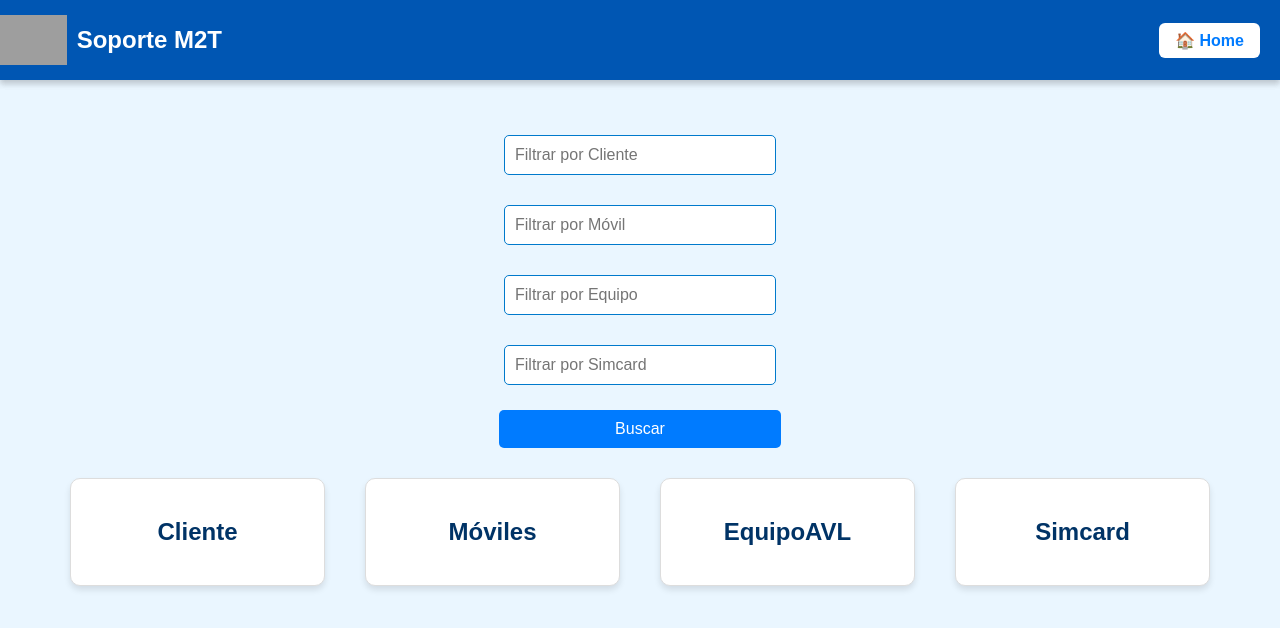
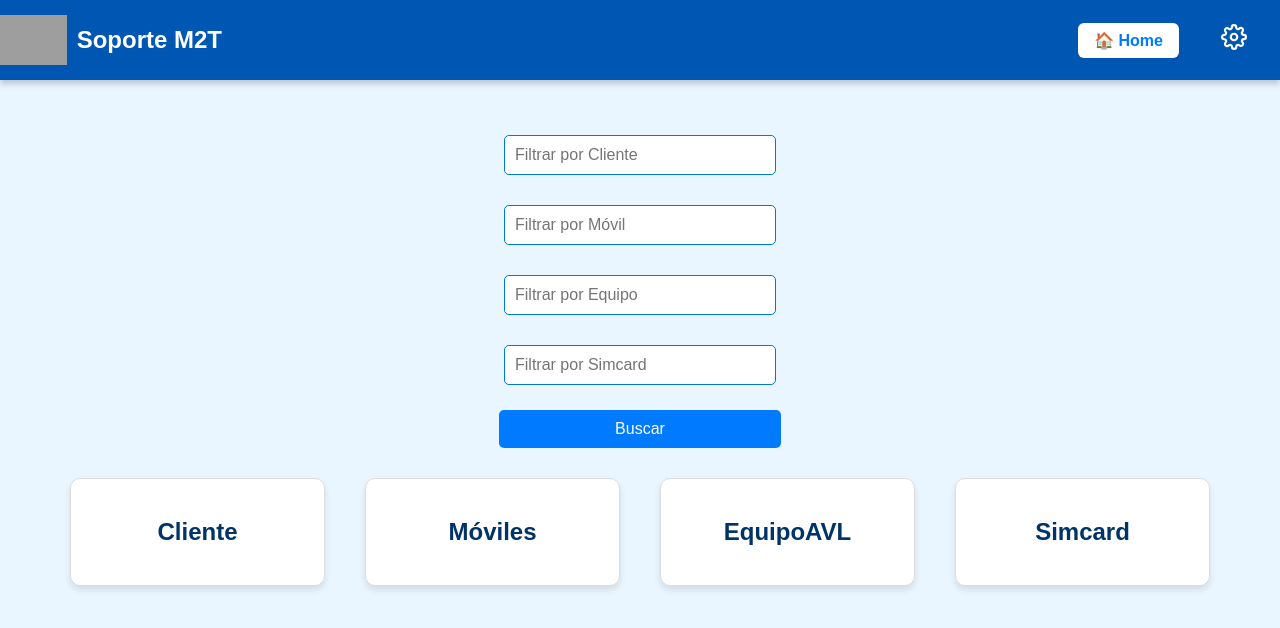
Before and after one commit to KoeruLevi/m2tapp, a React (Vite) app in the folder frontend/: page /buscador in a window 1280 px wide. Shown: the top 628 px of the page. Built offline with nearby package versions, Linux system fonts and the light colour scheme; grey boxes are pictures that could not be loaded.

Commit message:
Actualización header logout

```diff
--- a/frontend/package.json
+++ b/frontend/package.json
@@ -16,6 +16,7 @@
     "prop-types": "^15.8.1",
     "react": "^18.3.1",
     "react-dom": "^18.3.1",
+    "react-icons": "^5.5.0",
     "react-router-dom": "^7.0.1"
   },
   "devDependencies": {
--- a/frontend/src/components/Header.jsx
+++ b/frontend/src/components/Header.jsx
@@ -1,19 +1,36 @@
-import React from 'react';
+import React, { useState, useRef, useEffect } from 'react';
+import { useUser } from '../context/UserContext';
 import { useNavigate, useLocation } from 'react-router-dom';
+import { FiSettings } from 'react-icons/fi';
 import '../styles/Header.css';
-import { useUser } from '../context/UserContext';
 
 const Header = () => {
     const navigate = useNavigate();
     const location = useLocation();
     const { user, logoutUser } = useUser();
+    const [showMenu, setShowMenu] = useState(false);
+    const menuRef = useRef(null);
 
+    useEffect(() => {
+        function handleClickOutside(event) {
+            if (menuRef.current && !menuRef.current.contains(event.target)) {
+                setShowMenu(false);
+            }
+        }
+        document.addEventListener("mousedown", handleClickOutside);
+        return () => document.removeEventListener("mousedown", handleClickOutside);
+    }, []);
 
+    // ⬇️ Hooks SIEMPRE antes del return o condicionales
     if (location.pathname === '/') return null;
 
     const goToDashboard = () => {
-        console.log("🔄 Navegando al Dashboard...");
         navigate('/dashboard');
+    };
+
+    const handleLogout = () => {
+        logoutUser();
+        navigate('/login');
     };
 
     return (
@@ -25,17 +42,35 @@ const Header = () => {
                     className="header-logo"
                 />
                 <h1 className="header-title">Soporte M2T</h1>
-                {user && (
-                  <div className="user-profile">
-                    <span>👤 {user.nombre || user.email}</span>
-                    <span style={{marginLeft: 12, fontSize: 13, color: "#888"}}>{user.rol}</span>
-                    <button className="logout-btn" onClick={() => { logoutUser(); navigate('/login'); }}>Cerrar sesión</button>
-                  </div>
-                )}
             </div>
-            <button className="home-button" onClick={goToDashboard}>
-                🏠 Home
-            </button>
+            <div className="header-actions">
+                <button className="home-button" onClick={goToDashboard}>
+                    🏠 Home
+                </button>
+                <div style={{ position: 'relative' }} ref={menuRef}>
+                    <button
+                        className="settings-btn"
+                        aria-label="Opciones de usuario"
+                        onClick={() => setShowMenu((v) => !v)}
+                    >
+                        <FiSettings />
+                    </button>
+                    {showMenu && (
+                        <div className="user-menu-dropdown">
+                            <span>
+                                {user?.nombre} <br />
+                                <span style={{ fontSize: 12, color: '#888' }}>{user?.rol}</span>
+                            </span>
+                            <button
+                                className="user-menu-btn"
+                                onClick={handleLogout}
+                            >
+                                Cerrar sesión
+                            </button>
+                        </div>
+                    )}
+                </div>
+            </div>
         </header>
     );
 };
--- a/frontend/src/styles/Header.css
+++ b/frontend/src/styles/Header.css
@@ -1,4 +1,3 @@
-/* Contenedor principal del header */
 .header {
     background-color: #007bff;
     color: white;
@@ -11,10 +10,11 @@
     display: flex;
     justify-content: center;
     align-items: center;
-    cursor: pointer; /* ✅ Asegura que se note que es clickeable */
+    cursor: pointer;
     box-shadow: 0 4px 6px rgba(0, 0, 0, 0.1);
 }
 
+/* Botón Home */
 .home-button {
     margin-left: auto;
     margin-right: 20px;
@@ -56,3 +56,83 @@
 .header:hover {
     background-color: #0056b3;
 }
+
+/* ---- NUEVO: Acciones (engrane + home) ---- */
+.header-actions {
+    display: flex;
+    align-items: center;
+    gap: 16px;
+    margin-left: auto;
+    margin-right: 24px;
+}
+
+/* Botón engranaje */
+.settings-btn {
+    background: none;
+    border: none;
+    font-size: 26px;
+    cursor: pointer;
+    color: #fff;
+    padding: 6px 9px 6px 6px;
+    border-radius: 6px;
+    transition: background 0.14s, color 0.14s;
+    position: relative;
+}
+
+.settings-btn:hover,
+.settings-btn:focus {
+    background: rgba(255,255,255,0.14);
+    color: #f3c72a;
+}
+
+/* ---- NUEVO: Menú desplegable usuario ---- */
+.user-menu-dropdown {
+    position: absolute;
+    right: 0;
+    top: 34px;
+    min-width: 165px;
+    background: #fff;
+    color: #222;
+    border: 1px solid #e5e5e5;
+    border-radius: 10px;
+    box-shadow: 0 4px 14px rgba(0,0,0,0.17);
+    z-index: 1111;
+    padding: 8px 0;
+    display: flex;
+    flex-direction: column;
+    animation: fadeIn .18s ease;
+}
+
+@keyframes fadeIn {
+  from { opacity: 0; transform: translateY(-8px);}
+  to { opacity: 1; transform: translateY(0);}
+}
+
+.user-menu-dropdown span {
+    padding: 7px 20px 6px 20px;
+    font-weight: 500;
+    font-size: 15px;
+    color: #183063;
+    border-bottom: 1px solid #f0f0f0;
+}
+
+.user-menu-btn {
+    background: none;
+    border: none;
+    padding: 11px 20px;
+    font-size: 15px;
+    text-align: left;
+    cursor: pointer;
+    color: #d11a1a;
+    border-radius: 0 0 10px 10px;
+    transition: background 0.13s;
+}
+.user-menu-btn:hover {
+    background: #f5f7fb;
+}
+
+/* Opcional: separador para nuevas opciones más adelante */
+.user-menu-separator {
+    border-top: 1px solid #f0f0f0;
+    margin: 7px 0;
+}
```
Also changed, not shown: 2 other files (tests, documents, lock files or other folders).
